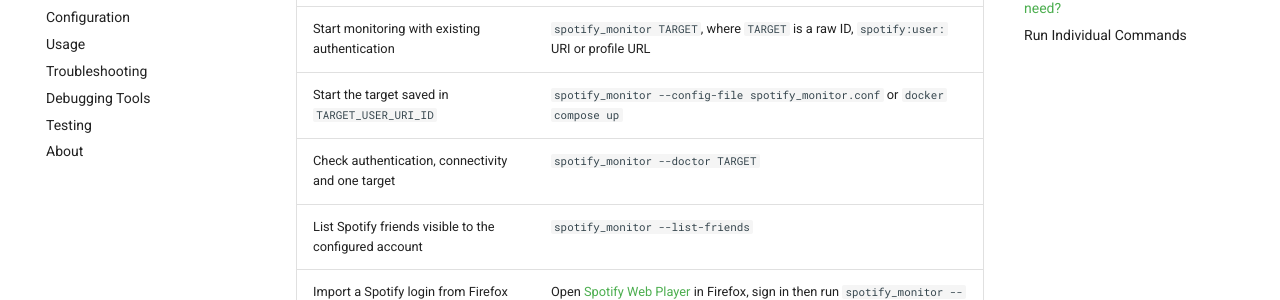
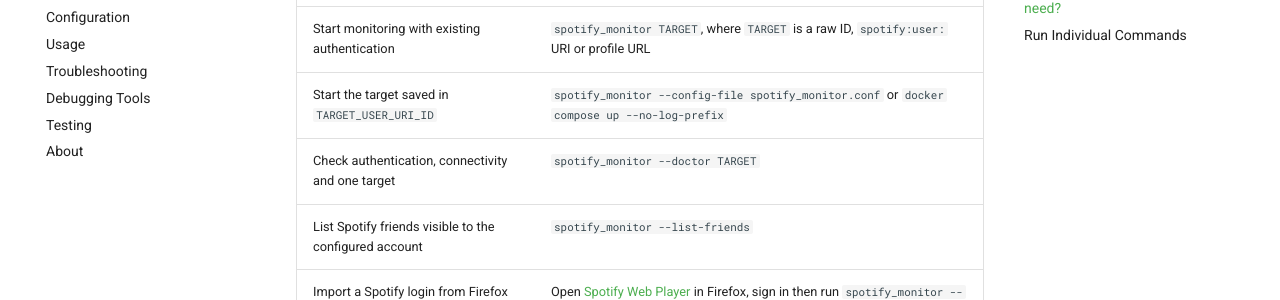
Before and after one commit to misiektoja/spotify_monitor, an MkDocs documentation site: the page built from docs/quick-start.md, in a window 1280 px wide and 900 px high, scrolled down 2068 px. Shown: the part 172-472 px from the top of the window. Built offline with MkDocs 1.6.1 and Material for MkDocs 9.7.7, drawn with Linux system fonts in a browser that asks for light colours; comment, search, counter and statistics services are not loaded.

Commit message:
docs(quick-start): remove compose log prefixes

````diff
--- a/docs/quick-start.md
+++ b/docs/quick-start.md
@@ -65,7 +65,7 @@
 | --- | --- |
 | Set up Spotify Monitor for the first time | Use the setup command for your installation above |
 | Start monitoring with existing authentication | `spotify_monitor TARGET`, where `TARGET` is a raw ID, `spotify:user:` URI or profile URL |
-| Start the target saved in `TARGET_USER_URI_ID` | `spotify_monitor --config-file spotify_monitor.conf` or `docker compose up` |
+| Start the target saved in `TARGET_USER_URI_ID` | `spotify_monitor --config-file spotify_monitor.conf` or `docker compose up --no-log-prefix` |
 | Check authentication, connectivity and one target | `spotify_monitor --doctor TARGET` |
 | List Spotify friends visible to the configured account | `spotify_monitor --list-friends` |
 | Import a Spotify login from Firefox | Open [Spotify Web Player](https://open.spotify.com/) in Firefox, sign in then run `spotify_monitor --import-browser-cookie --browser firefox` |
@@ -148,7 +148,7 @@
 For Docker Compose, use `/data` paths inside the container. If the target was saved by setup use the first command. Otherwise use the second form with any supported target:
 
 ```sh
-docker compose up
+docker compose up --no-log-prefix
 docker compose run --rm spotify_monitor "https://open.spotify.com/user/spotify_user_uri_id" --config-file /data/spotify_monitor.conf --env-file /data/.env
 ```
 
````
